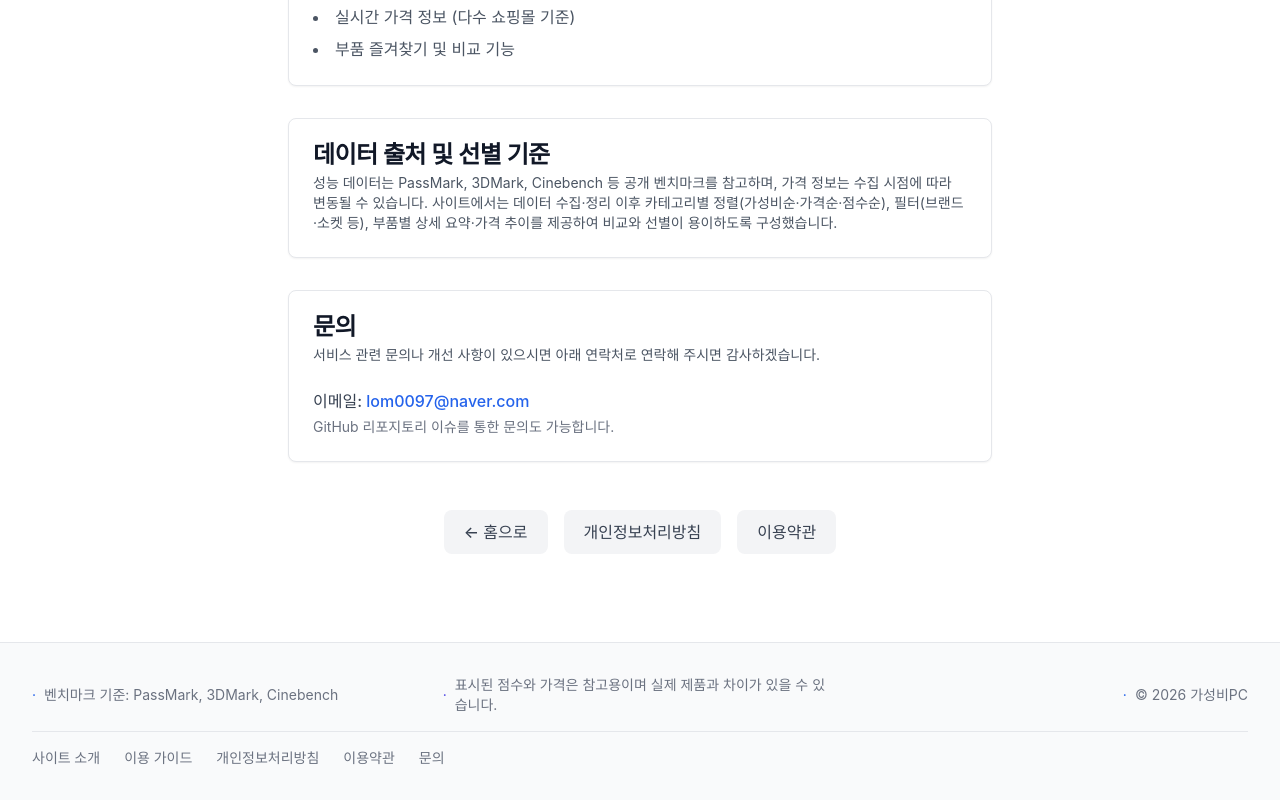
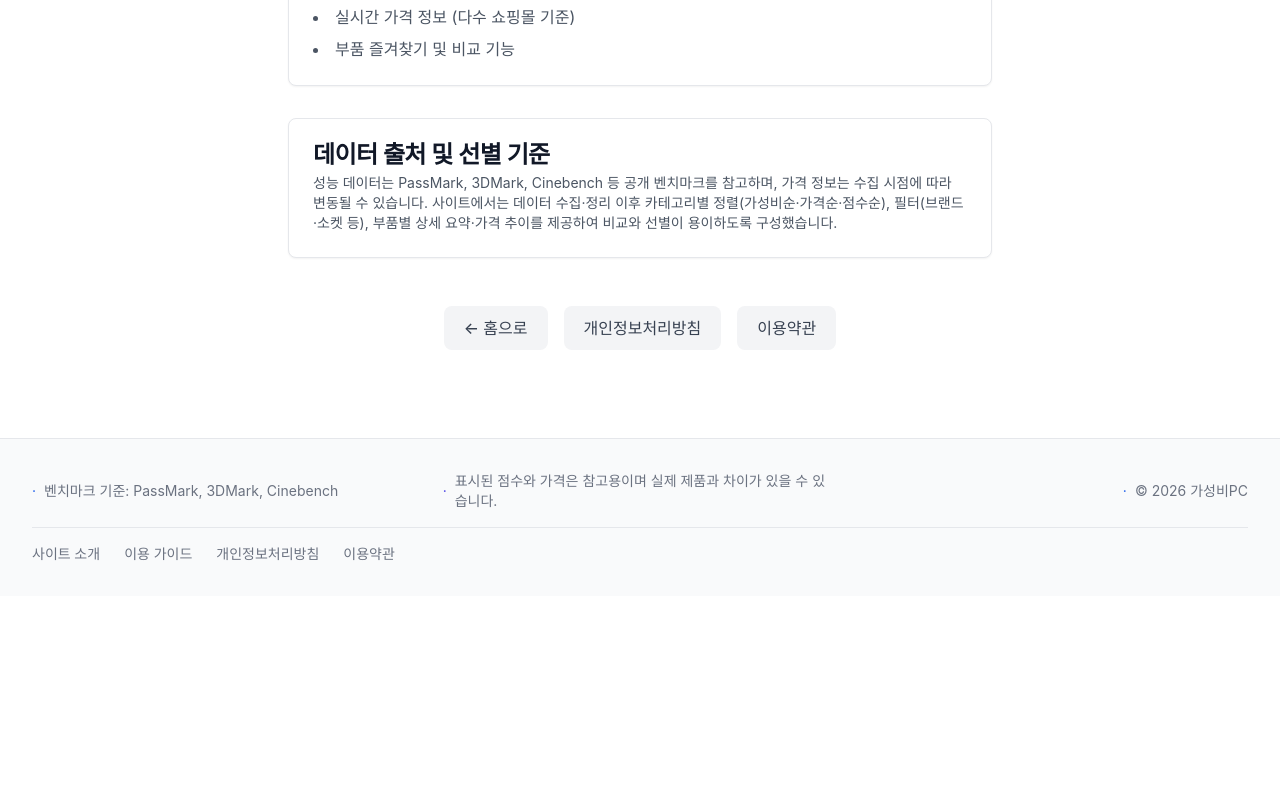
Before and after one commit to BeomJuGo/pc-site-backend, a React (Create React App) app in the folder frontend/: page /about in a window 1280 px wide. Shown: the part 562-1362 px from the top of the page. After the commit the page ends 1158 px from the top, so only its background shows below. Built offline with nearby package versions, Linux system fonts and the light colour scheme.

Commit message:
fix: 이메일 주소 및 문의 섹션 전체 제거
- Footer.js 문의 mailto 링크 삭제
- About.js 문의 카드(이메일 표시) 섹션 삭제
- index.html JSON-LD Organization contactPoint email 필드 삭제

Co-Authored-By: Claude Sonnet 4.6 <noreply@anthropic.com>

```diff
--- a/frontend/public/index.html
+++ b/frontend/public/index.html
@@ -56,8 +56,7 @@
           "logo": "https://www.gsb-pc.com/logo512.png",
           "contactPoint": {
             "@type": "ContactPoint",
-            "contactType": "customer service",
-            "email": "lom0097@naver.com"
+            "contactType": "customer service"
           }
         }
       ]
--- a/frontend/src/components/Footer.js
+++ b/frontend/src/components/Footer.js
@@ -34,9 +34,6 @@ export default function Footer() {
           <Link to="/terms" className="text-gray-500 hover:text-gray-900 font-medium transition-colors">
             이용약관
           </Link>
-          <a href="mailto:lom0097@naver.com" className="text-gray-500 hover:text-gray-900 font-medium transition-colors">
-            문의
-          </a>
         </div>
       </div>
     </footer>
--- a/frontend/src/pages/About.js
+++ b/frontend/src/pages/About.js
@@ -56,24 +56,6 @@ export default function About() {
           </CardHeader>
         </Card>
 
-        <Card className="bg-white border-gray-200 shadow-sm">
-          <CardHeader>
-            <CardTitle className="text-gray-900">문의</CardTitle>
-            <CardDescription className="text-gray-600">
-              서비스 관련 문의나 개선 사항이 있으시면 아래 연락처로 연락해 주시면 감사하겠습니다.
-            </CardDescription>
-          </CardHeader>
-          <CardContent className="pt-0">
-            <p className="text-gray-700 font-medium">
-              이메일:{" "}
-              <a href="mailto:lom0097@naver.com" className="text-blue-600 hover:underline">
-                lom0097@naver.com
-              </a>
-            </p>
-            <p className="text-gray-500 text-sm mt-1">GitHub 리포지토리 이슈를 통한 문의도 가능합니다.</p>
-          </CardContent>
-        </Card>
-
         <div className="flex flex-wrap gap-4 justify-center pt-4">
           <Link to="/" className="inline-flex items-center px-5 py-2.5 rounded-lg bg-gray-100 text-gray-700 hover:bg-gray-200 font-medium transition-colors">
             ← 홈으로
```
